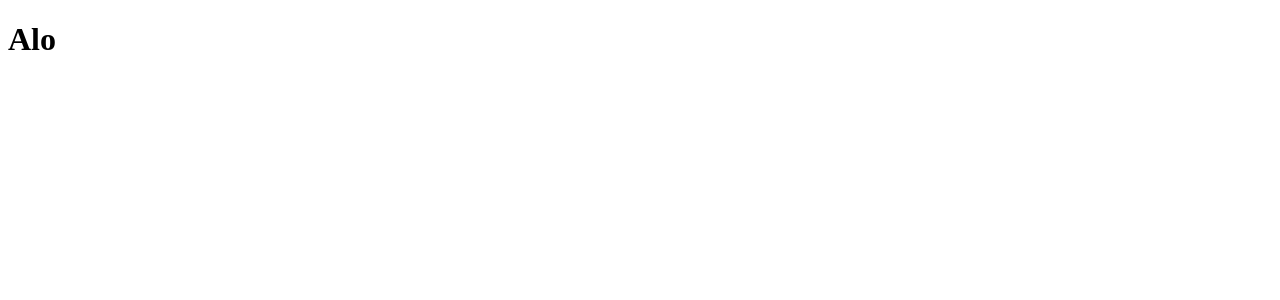
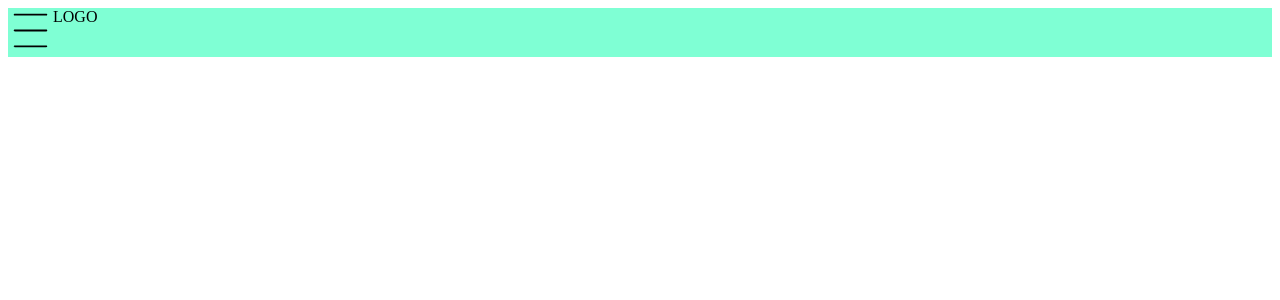
Before and after one commit to BrCarlini/FreelanceJob-SiteBlogPsicologo, a React (Vite) app in the folder siteBlog-project/: page / in a window 1280 px wide. Shown: the top 300 px of the page. Built offline with nearby package versions, Linux system fonts and the light colour scheme.

Commit message:
Foi instalado SASS, criado arquivo de componete e estilização do  Header

```diff
--- a/siteBlog-project/package.json
+++ b/siteBlog-project/package.json
@@ -22,6 +22,7 @@
     "eslint-plugin-react": "^7.32.2",
     "eslint-plugin-react-hooks": "^4.6.0",
     "eslint-plugin-react-refresh": "^0.4.3",
+    "sass": "^1.69.5",
     "vite": "^4.4.5"
   }
 }
--- a/siteBlog-project/src/App.jsx
+++ b/siteBlog-project/src/App.jsx
@@ -1,10 +1,11 @@
+import Header from "./components/Header/Header";
 
 
 
 export default function App(){
   return(
     <>
-    <h1>Alo</h1>
+    <Header/>
     </>
   )
 }
--- /dev/null
+++ b/siteBlog-project/src/components/Header/Header.jsx
@@ -0,0 +1,22 @@
+import { CiMenuBurger } from 'react-icons/ci'
+import styles from './header.module.scss'
+
+export default function Header() {
+    return (
+        <>
+            <header className={styles.header}>
+
+                <div className={styles.container__header}>
+                    <div>
+                        <CiMenuBurger size={45} />
+                    </div>
+
+                    <div>
+                        LOGO
+                    </div>
+                </div>
+
+            </header>
+        </>
+    )
+}
--- /dev/null
+++ b/siteBlog-project/src/components/Header/header.module.scss
@@ -0,0 +1,7 @@
+.header{
+    background-color: aquamarine;
+
+    .container__header{
+        display: flex;
+    }
+}
```
Also changed, not shown: 1 other file (tests, documents, lock files or other folders).
